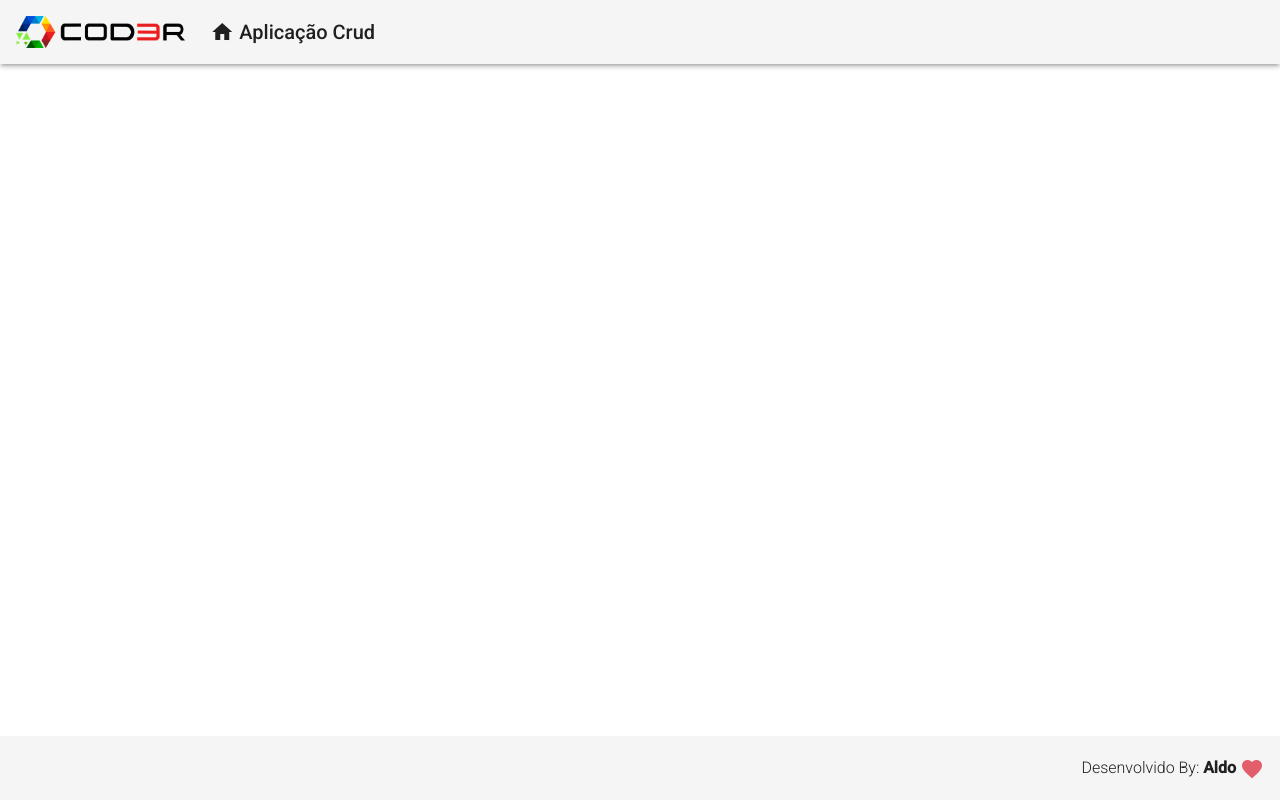
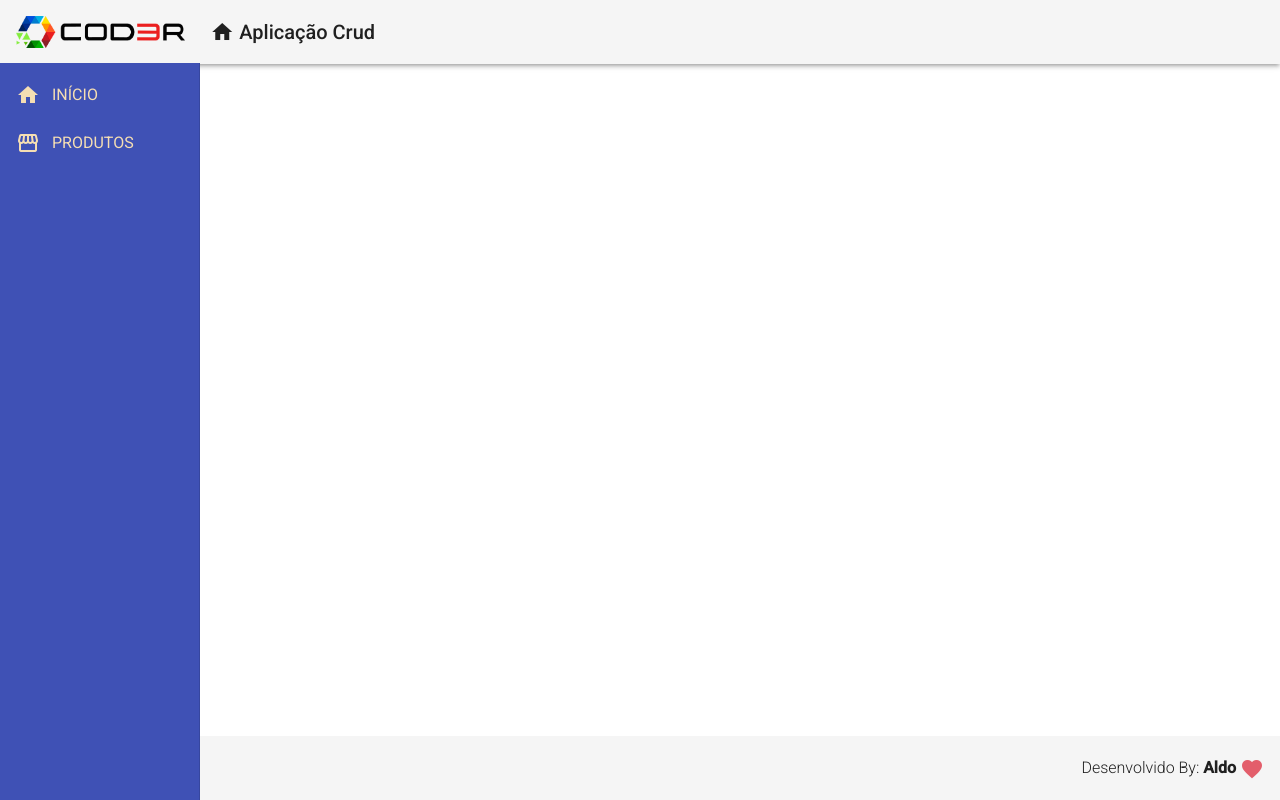
Before and after one commit to aldo-pereira22/Projetos, an Angular app in the folder Angular/Crud/frontend/: page / in a window 1280 px wide. Built offline with nearby package versions, Linux system fonts and the light colour scheme.

Commit message:
componente nav

```diff
--- a/Angular/Crud/frontend/src/app/app.component.html
+++ b/Angular/Crud/frontend/src/app/app.component.html
@@ -1,3 +1,4 @@
 
 <app-header>  </app-header>
+<app-nav> </app-nav>
 <app-footer> </app-footer>
--- /dev/null
+++ b/Angular/Crud/frontend/src/app/components/template/nav/nav.component.css
@@ -0,0 +1,13 @@
+.sidenav {
+    background-color: #3F51B5;
+    width: 200px;
+}
+
+.sidenav a {
+    color: wheat;
+
+}
+
+.sidenav i {
+    padding-right: 12px;
+}
--- /dev/null
+++ b/Angular/Crud/frontend/src/app/components/template/nav/nav.component.html
@@ -0,0 +1,17 @@
+<mat-sidenav-container class="container">
+    <mat-sidenav class="sidenav" mode="side" opened
+    fixedInViewport="true"  fixedTopGap="63">
+        <mat-nav-list nav-list>
+            <a mat-list-item >
+                <i class="material-icons"> home </i>
+                INÍCIO
+            </a>
+
+            <a mat-list-item >
+                <i class="material-icons"> storefront </i>
+                PRODUTOS
+            </a>
+
+        </mat-nav-list>
+    </mat-sidenav>
+</mat-sidenav-container>
--- /dev/null
+++ b/Angular/Crud/frontend/src/app/components/template/nav/nav.component.ts
@@ -0,0 +1,15 @@
+import { Component, OnInit } from '@angular/core';
+
+@Component({
+  selector: 'app-nav',
+  templateUrl: './nav.component.html',
+  styleUrls: ['./nav.component.css']
+})
+export class NavComponent implements OnInit {
+
+  constructor() { }
+
+  ngOnInit(): void {
+  }
+
+}
```
Also changed, not shown: Angular/Crud/frontend/src/app/app.module.ts (+8 -1 lines).
